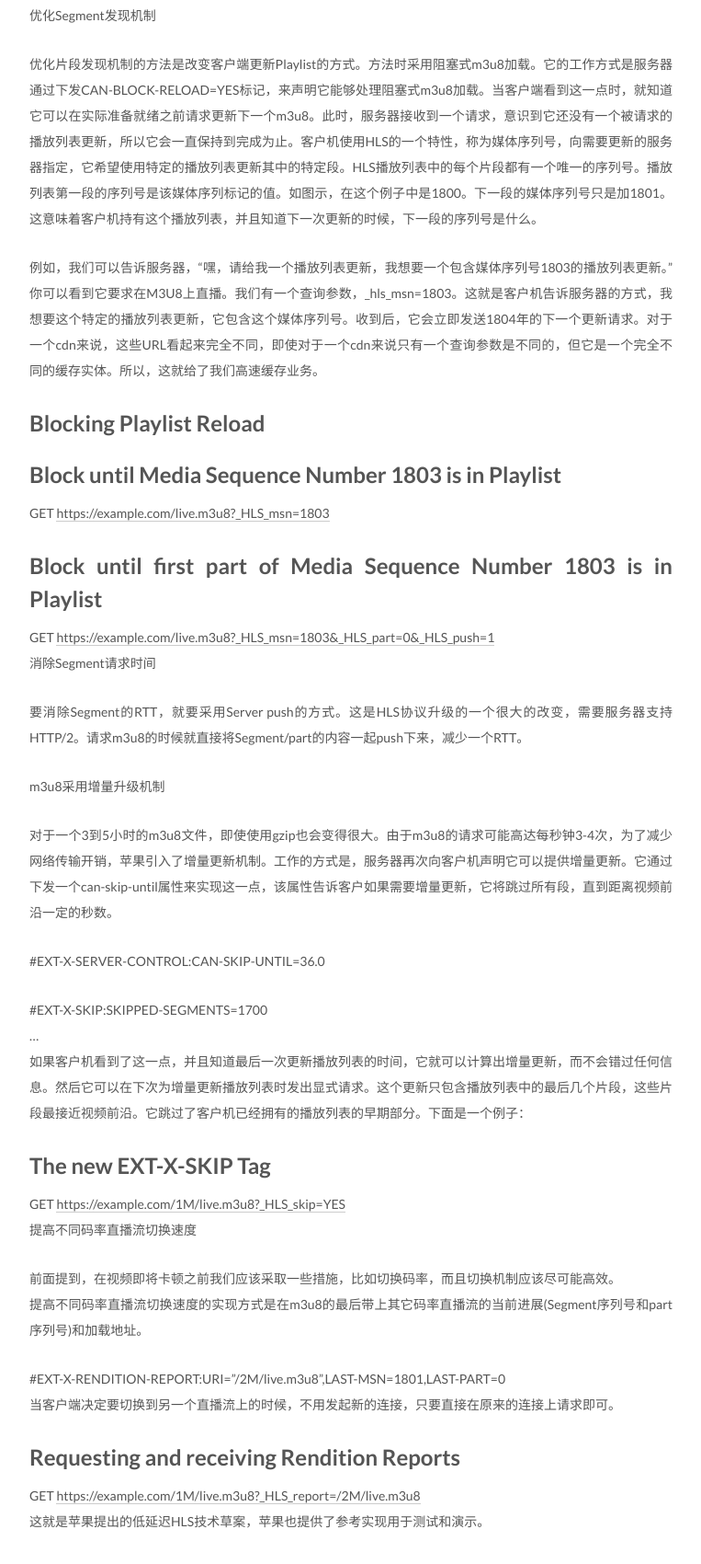
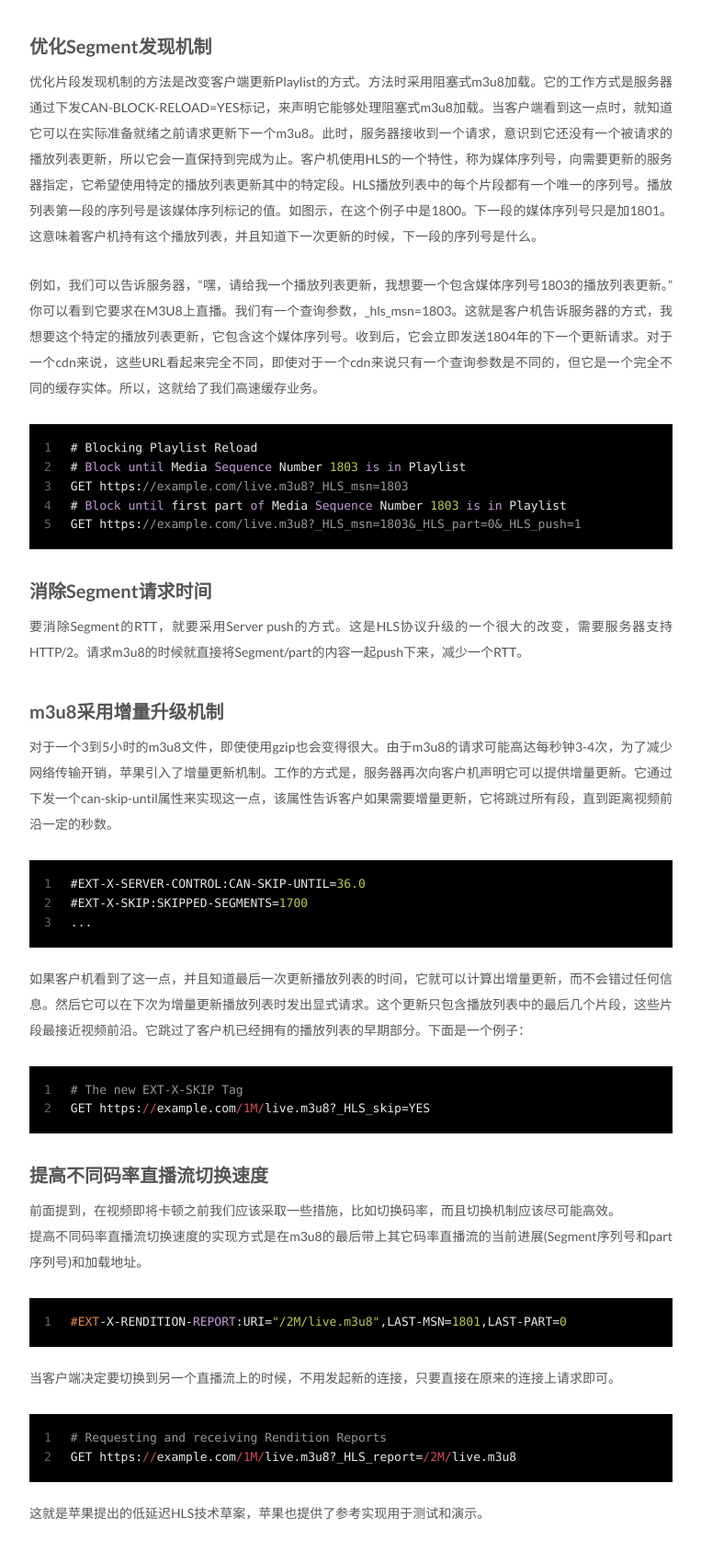
Before and after one commit to qcc107/qcc107.github.io, a plain HTML site: page index.html in a window 1280 px wide. Shown: the part 3222-4922 px from the top of the page at 92% size, without its empty margins (258-1021 px from the left). Drawn offline with Linux system fonts and the light colour scheme; files whose address does not match are found by name.

Commit message:
Site updated: 2019-08-05 11:08:02

```diff
--- a/css/main.css
+++ b/css/main.css
@@ -1548,7 +1548,7 @@ pre .javascript .function {
   width: 4px;
   height: 4px;
   border-radius: 50%;
-  background: #ff053c;
+  background: #127463;
 }
 .links-of-blogroll {
   font-size: 13px;
--- a/index.html
+++ b/index.html
@@ -344,26 +344,30 @@
 <li>m3u8采用增量升级机制</li>
 <li>加速不同码率直播流切换速度</li>
 </ul>
-<p>下面针对每个改进做一个简单介绍：<br>减少Segment发布延迟</p>
-<p>减少发布延时的方式是允许提前发布Segment的一小部分。为了减少发布延迟，向HLS引入一个部分段的概念。这就是EXT-X-PART和EXT-X-PART-INF Tag。如下：</p>
+<p>下面针对每个改进做一个简单介绍：</p>
+<h3 id="减少Segment发布延迟"><a href="#减少Segment发布延迟" class="headerlink" title="减少Segment发布延迟"></a>减少Segment发布延迟</h3><p>减少发布延时的方式是允许提前发布Segment的一小部分。为了减少发布延迟，向HLS引入一个部分段的概念。这就是EXT-X-PART和EXT-X-PART-INF Tag。如下：</p>
 <figure class="highlight vala"><table><tr><td class="gutter"><pre><span class="line">1</span><br><span class="line">2</span><br><span class="line">3</span><br><span class="line">4</span><br></pre></td><td class="code"><pre><span class="line">The <span class="keyword">new</span> EXT-X-PART Tag</span><br><span class="line"><span class="meta">#EXTM3U</span></span><br><span class="line"><span class="meta">#EXT-X-TARGETDURATION:6.0 </span></span><br><span class="line"><span class="meta">#EXT-X-PART-INF:PART-TARGET=0.5</span></span><br></pre></td></tr></table></figure>
 
 <p>一个部分段本质上只是常规段的一个子集。CMAF称之为FMP4内容的CMAF块。因此，可以使用CMAF块作为HLS中的部分段。您还可以为部分段使用少量传输流或任何其他已定义的HLS段格式。他们的主要特点是比较短小。例如，他们可能不到一个完整的GOP。所以这意味着你可以有半秒的部分片段，并且仍然保持你的两秒GOPs。每次创建新的部分片段时，都会将其添加到播放列表中。这意味着，如果您有半秒的部分片段，那么您可以在内容到达生产后端大约半秒后将其发布到您的CDN。这就是减少发布延迟的程度。部分片段与常规片段流并行添加到播放列表中，但它们不会在播放列表中停留很长时间。这是因为当你在播放的最前沿时部分片段起主要作用。它们允许客户在媒体到达时立即发现媒体。而且，这些部分段的细粒度可寻址性允许加入这些流的客户机将它们连接到更接近视频最前沿地方。</p>
 <p>但是，当部分片段远离视频前沿并且它们的父片段在播放列表中建立之后，客户机实际上能更好地载入父片段。因此部分片段将从播放列表中删除。这有助于保持我们的播放列表紧凑。所以，它的工作方式是，当你产生你的片段时，你是并行地产生部分片段。过了一段时间，当这些部分段离活动边缘越来越远或足够远时，它们将被移除，并在视频前沿被新的部分段替换。让我们来看看在实际的HLS播放列表中的效果。我们要注意到的第一件事是，就像普通的播放列表一样，它有一个目标持续时间，这就是我们的片段可以持续多长时间。部分片段具有相同的类型，称为部分目标持续时间。这就是说，播放列表中的部分片段的最长持续时间是5秒半。也就是说部分段只用于描述视频的最前沿（Live edge），当部分段数据不再是最前沿的直播内容时就被合并删除(如下图)，这就是我们使用部分片段来降低发布延迟的方法。</p>
-<p>优化Segment发现机制</p>
-<p>优化片段发现机制的方法是改变客户端更新Playlist的方式。方法时采用阻塞式m3u8加载。它的工作方式是服务器通过下发CAN-BLOCK-RELOAD=YES标记，来声明它能够处理阻塞式m3u8加载。当客户端看到这一点时，就知道它可以在实际准备就绪之前请求更新下一个m3u8。此时，服务器接收到一个请求，意识到它还没有一个被请求的播放列表更新，所以它会一直保持到完成为止。客户机使用HLS的一个特性，称为媒体序列号，向需要更新的服务器指定，它希望使用特定的播放列表更新其中的特定段。HLS播放列表中的每个片段都有一个唯一的序列号。播放列表第一段的序列号是该媒体序列标记的值。如图示，在这个例子中是1800。下一段的媒体序列号只是加1801。这意味着客户机持有这个播放列表，并且知道下一次更新的时候，下一段的序列号是什么。</p>
+<h3 id="优化Segment发现机制"><a href="#优化Segment发现机制" class="headerlink" title="优化Segment发现机制"></a>优化Segment发现机制</h3><p>优化片段发现机制的方法是改变客户端更新Playlist的方式。方法时采用阻塞式m3u8加载。它的工作方式是服务器通过下发CAN-BLOCK-RELOAD=YES标记，来声明它能够处理阻塞式m3u8加载。当客户端看到这一点时，就知道它可以在实际准备就绪之前请求更新下一个m3u8。此时，服务器接收到一个请求，意识到它还没有一个被请求的播放列表更新，所以它会一直保持到完成为止。客户机使用HLS的一个特性，称为媒体序列号，向需要更新的服务器指定，它希望使用特定的播放列表更新其中的特定段。HLS播放列表中的每个片段都有一个唯一的序列号。播放列表第一段的序列号是该媒体序列标记的值。如图示，在这个例子中是1800。下一段的媒体序列号只是加1801。这意味着客户机持有这个播放列表，并且知道下一次更新的时候，下一段的序列号是什么。</p>
 <p>例如，我们可以告诉服务器，“嘿，请给我一个播放列表更新，我想要一个包含媒体序列号1803的播放列表更新。”你可以看到它要求在M3U8上直播。我们有一个查询参数，_hls_msn=1803。这就是客户机告诉服务器的方式，我想要这个特定的播放列表更新，它包含这个媒体序列号。收到后，它会立即发送1804年的下一个更新请求。对于一个cdn来说，这些URL看起来完全不同，即使对于一个cdn来说只有一个查询参数是不同的，但它是一个完全不同的缓存实体。所以，这就给了我们高速缓存业务。</p>
-<h1 id="Blocking-Playlist-Reload"><a href="#Blocking-Playlist-Reload" class="headerlink" title="Blocking Playlist Reload"></a>Blocking Playlist Reload</h1><h1 id="Block-until-Media-Sequence-Number-1803-is-in-Playlist"><a href="#Block-until-Media-Sequence-Number-1803-is-in-Playlist" class="headerlink" title="Block until Media Sequence Number 1803 is in Playlist"></a>Block until Media Sequence Number 1803 is in Playlist</h1><p>GET <a href="https://example.com/live.m3u8?_HLS_msn=1803" target="_blank" rel="noopener">https://example.com/live.m3u8?_HLS_msn=1803</a></p>
-<h1 id="Block-until-first-part-of-Media-Sequence-Number-1803-is-in-Playlist"><a href="#Block-until-first-part-of-Media-Sequence-Number-1803-is-in-Playlist" class="headerlink" title="Block until first part of Media Sequence Number 1803 is in Playlist"></a>Block until first part of Media Sequence Number 1803 is in Playlist</h1><p>GET <a href="https://example.com/live.m3u8?_HLS_msn=1803&amp;_HLS_part=0&amp;_HLS_push=1" target="_blank" rel="noopener">https://example.com/live.m3u8?_HLS_msn=1803&amp;_HLS_part=0&amp;_HLS_push=1</a><br>消除Segment请求时间</p>
-<p>要消除Segment的RTT，就要采用Server push的方式。这是HLS协议升级的一个很大的改变，需要服务器支持HTTP/2。请求m3u8的时候就直接将Segment/part的内容一起push下来，减少一个RTT。</p>
-<p>m3u8采用增量升级机制</p>
-<p>对于一个3到5小时的m3u8文件，即使使用gzip也会变得很大。由于m3u8的请求可能高达每秒钟3-4次，为了减少网络传输开销，苹果引入了增量更新机制。工作的方式是，服务器再次向客户机声明它可以提供增量更新。它通过下发一个can-skip-until属性来实现这一点，该属性告诉客户如果需要增量更新，它将跳过所有段，直到距离视频前沿一定的秒数。</p>
-<p>#EXT-X-SERVER-CONTROL:CAN-SKIP-UNTIL=36.0 </p>
-<p>#EXT-X-SKIP:SKIPPED-SEGMENTS=1700<br>…<br>如果客户机看到了这一点，并且知道最后一次更新播放列表的时间，它就可以计算出增量更新，而不会错过任何信息。然后它可以在下次为增量更新播放列表时发出显式请求。这个更新只包含播放列表中的最后几个片段，这些片段最接近视频前沿。它跳过了客户机已经拥有的播放列表的早期部分。下面是一个例子：</p>
-<h1 id="The-new-EXT-X-SKIP-Tag"><a href="#The-new-EXT-X-SKIP-Tag" class="headerlink" title="The new EXT-X-SKIP Tag"></a>The new EXT-X-SKIP Tag</h1><p>GET <a href="https://example.com/1M/live.m3u8?_HLS_skip=YES" target="_blank" rel="noopener">https://example.com/1M/live.m3u8?_HLS_skip=YES</a><br>提高不同码率直播流切换速度</p>
-<p>前面提到，在视频即将卡顿之前我们应该采取一些措施，比如切换码率，而且切换机制应该尽可能高效。<br>提高不同码率直播流切换速度的实现方式是在m3u8的最后带上其它码率直播流的当前进展(Segment序列号和part序列号)和加载地址。</p>
-<p>#EXT-X-RENDITION-REPORT:URI=”/2M/live.m3u8”,LAST-MSN=1801,LAST-PART=0<br>当客户端决定要切换到另一个直播流上的时候，不用发起新的连接，只要直接在原来的连接上请求即可。</p>
-<h1 id="Requesting-and-receiving-Rendition-Reports"><a href="#Requesting-and-receiving-Rendition-Reports" class="headerlink" title="Requesting and receiving Rendition Reports"></a>Requesting and receiving Rendition Reports</h1><p>GET <a href="https://example.com/1M/live.m3u8?_HLS_report=/2M/live.m3u8" target="_blank" rel="noopener">https://example.com/1M/live.m3u8?_HLS_report=/2M/live.m3u8</a><br>这就是苹果提出的低延迟HLS技术草案，苹果也提供了参考实现用于测试和演示。</p>
+<figure class="highlight oxygene"><table><tr><td class="gutter"><pre><span class="line">1</span><br><span class="line">2</span><br><span class="line">3</span><br><span class="line">4</span><br><span class="line">5</span><br></pre></td><td class="code"><pre><span class="line"># Blocking Playlist Reload</span><br><span class="line"># <span class="keyword">Block</span> <span class="keyword">until</span> Media <span class="keyword">Sequence</span> Number <span class="number">1803</span> <span class="keyword">is</span> <span class="keyword">in</span> Playlist</span><br><span class="line">GET https:<span class="comment">//example.com/live.m3u8?_HLS_msn=1803</span></span><br><span class="line"># <span class="keyword">Block</span> <span class="keyword">until</span> first part <span class="keyword">of</span> Media <span class="keyword">Sequence</span> Number <span class="number">1803</span> <span class="keyword">is</span> <span class="keyword">in</span> Playlist</span><br><span class="line">GET https:<span class="comment">//example.com/live.m3u8?_HLS_msn=1803&amp;_HLS_part=0&amp;_HLS_push=1</span></span><br></pre></td></tr></table></figure>
+
+<h3 id="消除Segment请求时间"><a href="#消除Segment请求时间" class="headerlink" title="消除Segment请求时间"></a>消除Segment请求时间</h3><p>要消除Segment的RTT，就要采用Server push的方式。这是HLS协议升级的一个很大的改变，需要服务器支持HTTP/2。请求m3u8的时候就直接将Segment/part的内容一起push下来，减少一个RTT。</p>
+<h3 id="m3u8采用增量升级机制"><a href="#m3u8采用增量升级机制" class="headerlink" title="m3u8采用增量升级机制"></a>m3u8采用增量升级机制</h3><p>对于一个3到5小时的m3u8文件，即使使用gzip也会变得很大。由于m3u8的请求可能高达每秒钟3-4次，为了减少网络传输开销，苹果引入了增量更新机制。工作的方式是，服务器再次向客户机声明它可以提供增量更新。它通过下发一个can-skip-until属性来实现这一点，该属性告诉客户如果需要增量更新，它将跳过所有段，直到距离视频前沿一定的秒数。</p>
+<figure class="highlight stylus"><table><tr><td class="gutter"><pre><span class="line">1</span><br><span class="line">2</span><br><span class="line">3</span><br></pre></td><td class="code"><pre><span class="line"><span class="selector-id">#EXT-X-SERVER-CONTROL</span>:CAN-SKIP-UNTIL=<span class="number">36.0</span> </span><br><span class="line"><span class="selector-id">#EXT-X-SKIP</span>:SKIPPED-SEGMENTS=<span class="number">1700</span> </span><br><span class="line">...</span><br></pre></td></tr></table></figure>
+
+<p>如果客户机看到了这一点，并且知道最后一次更新播放列表的时间，它就可以计算出增量更新，而不会错过任何信息。然后它可以在下次为增量更新播放列表时发出显式请求。这个更新只包含播放列表中的最后几个片段，这些片段最接近视频前沿。它跳过了客户机已经拥有的播放列表的早期部分。下面是一个例子：</p>
+<figure class="highlight awk"><table><tr><td class="gutter"><pre><span class="line">1</span><br><span class="line">2</span><br></pre></td><td class="code"><pre><span class="line"><span class="comment"># The new EXT-X-SKIP Tag</span></span><br><span class="line">GET https:<span class="regexp">//</span>example.com<span class="regexp">/1M/</span>live.m3u8?_HLS_skip=YES</span><br></pre></td></tr></table></figure>
+
+<h3 id="提高不同码率直播流切换速度"><a href="#提高不同码率直播流切换速度" class="headerlink" title="提高不同码率直播流切换速度"></a>提高不同码率直播流切换速度</h3><p>前面提到，在视频即将卡顿之前我们应该采取一些措施，比如切换码率，而且切换机制应该尽可能高效。<br>提高不同码率直播流切换速度的实现方式是在m3u8的最后带上其它码率直播流的当前进展(Segment序列号和part序列号)和加载地址。</p>
+<figure class="highlight ruleslanguage"><table><tr><td class="gutter"><pre><span class="line">1</span><br></pre></td><td class="code"><pre><span class="line"><span class="literal">#EXT</span>-X-RENDITION-<span class="keyword">REPORT</span>:URI=<span class="string">"/2M/live.m3u8"</span>,LAST-MSN=<span class="number">1801</span>,LAST-PART=<span class="number">0</span></span><br></pre></td></tr></table></figure>
+
+<p>当客户端决定要切换到另一个直播流上的时候，不用发起新的连接，只要直接在原来的连接上请求即可。</p>
+<figure class="highlight awk"><table><tr><td class="gutter"><pre><span class="line">1</span><br><span class="line">2</span><br></pre></td><td class="code"><pre><span class="line"><span class="comment"># Requesting and receiving Rendition Reports</span></span><br><span class="line">GET https:<span class="regexp">//</span>example.com<span class="regexp">/1M/</span>live.m3u8?_HLS_report=<span class="regexp">/2M/</span>live.m3u8</span><br></pre></td></tr></table></figure>
+
+<p>这就是苹果提出的低延迟HLS技术草案，苹果也提供了参考实现用于测试和演示。</p>
 
 
 
```
Also changed, not shown: 2019/07/30/Introducing-Low-Latency-HLS/index.html (+21 -17 lines), search.xml (+19 -15 lines).
